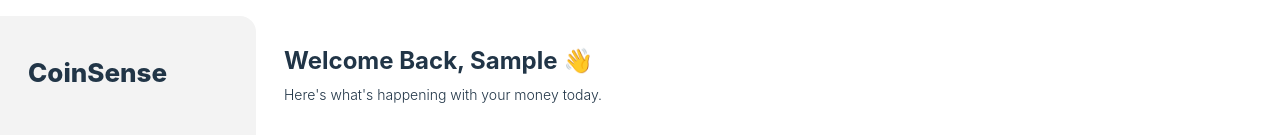
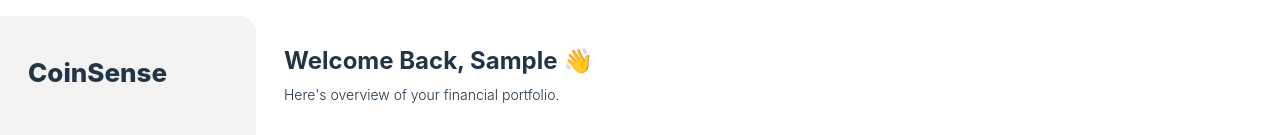
Before and after one commit to ShalinAJ/CoinSense, a React (Vite) app in the folder frontend/: page /dashboard in a window 1280 px wide. Shown: the top 135 px of the page. Built offline with nearby package versions, Linux system fonts and the light colour scheme; no server answers; sample sign-in values are in the browser's storage.

Commit message:
dashboard heading text

```diff
--- a/frontend/src/pages/Dashboard.jsx
+++ b/frontend/src/pages/Dashboard.jsx
@@ -57,7 +57,7 @@ const DashboardPage = () => {
 
     transactionInfo();
   }, []);
-  const headingText = "Here's what's happening with your money today.";
+  const headingText = "Here's overview of your financial portfolio.";
   const { name } = JSON.parse(localStorage.getItem("user"));
   let firstName;
   name ? (firstName = name.split(" ")[0]) : "";
```
